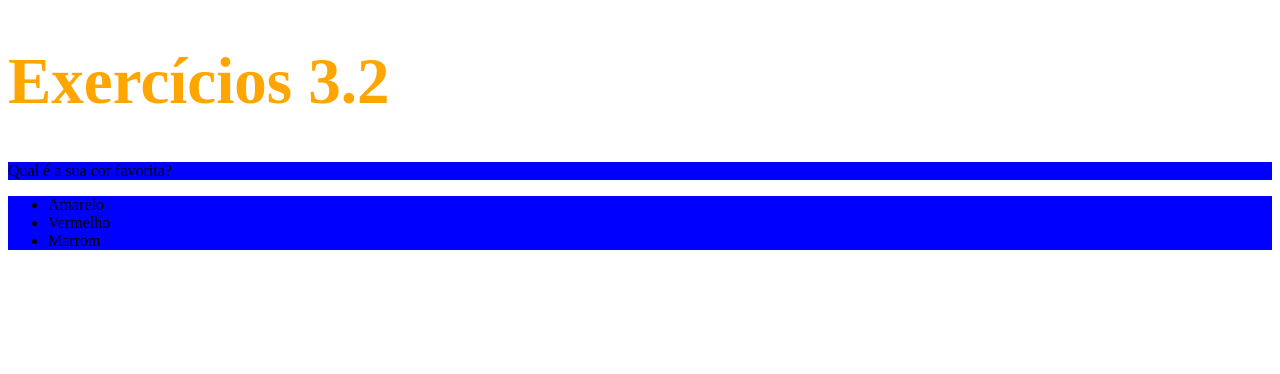
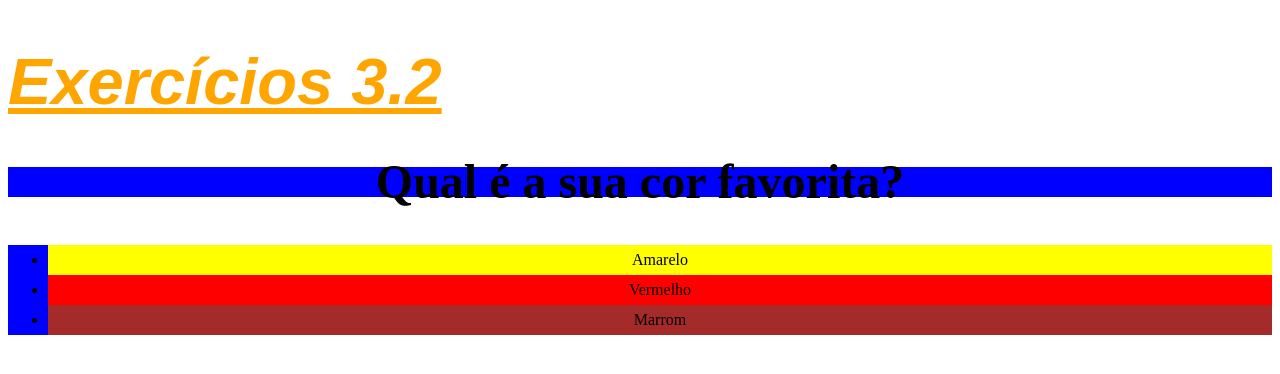
Before and after one commit to jonatasnepomuceno/trybe-exercicios, a plain HTML site: page fundamentos/bloco-03-introducao-html-css/dia02-html-css-primeiros-passos-css/index.html in a window 1280 px wide. Drawn offline with Linux system fonts and the light colour scheme.

Commit message:
Fixar CSS - Primeiros passos CSS

```diff
--- a/fundamentos/bloco-03-introducao-html-css/dia02-html-css-primeiros-passos-css/index.html
+++ b/fundamentos/bloco-03-introducao-html-css/dia02-html-css-primeiros-passos-css/index.html
@@ -7,6 +7,9 @@
       h1 {
         font-size: 65px;
         color: orange;
+        font-family: sans-serif;
+        font-style: italic;
+        text-decoration: underline;
       }
 
       ul {
@@ -15,6 +18,29 @@
 
       .favorite-color {
         background-color: blue;
+        line-height: 30px;
+        text-align: center;
+      }
+
+      p {
+        font-weight: 600;
+        font-size: 3em;
+      }
+
+      body {
+        font-size: 16px;
+      }
+
+      #yellow {
+        background-color: yellow;
+      }
+
+      #red {
+        background-color: red;
+      }
+
+      #brown {
+        background-color: brown;
       }
     </style>
   </head>
@@ -22,9 +48,9 @@
     <h1>Exercícios 3.2</h1>
     <p class="favorite-color">Qual é a sua cor favorita?</p>
     <ul class="favorite-color">
-      <li>Amarelo</li>
-      <li>Vermelho</li>
-      <li>Marrom</li>
+      <li id="yellow">Amarelo</li>
+      <li id="red">Vermelho</li>
+      <li id="brown">Marrom</li>
     </ul>
   </body>
 </html>
```
Lines whose indentation alone changed are shown as unchanged.
